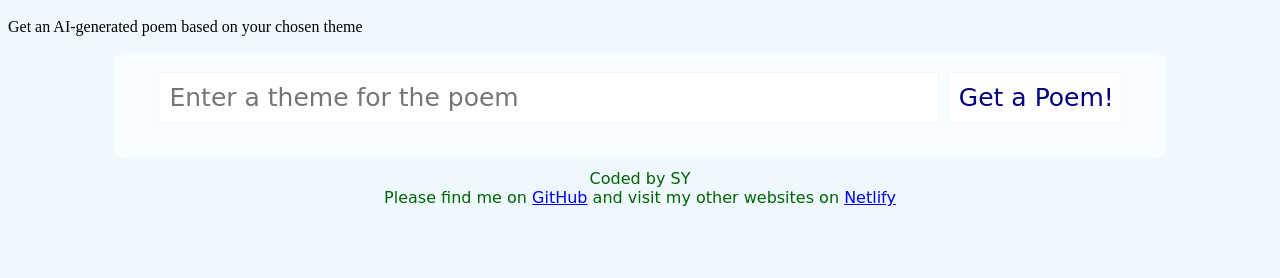
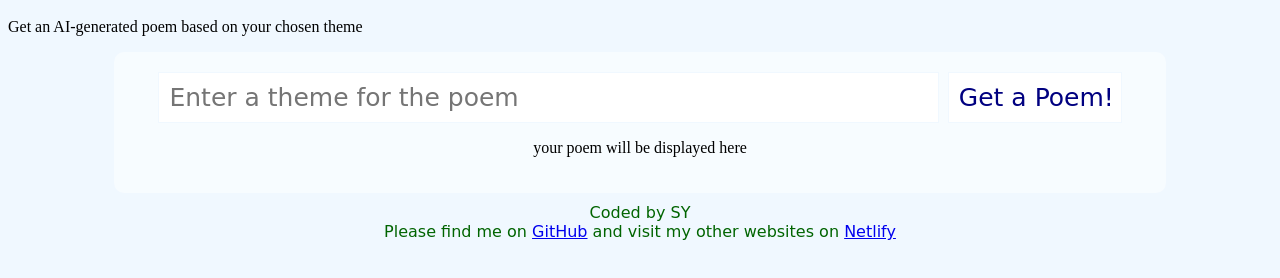
Before and after one commit to SY-rabbit/AI-Poems-Project_SY, a plain HTML site: page index.html in a window 1280 px wide. Shown: the part 132-410 px from the top of the page. Drawn offline with Linux system fonts and the light colour scheme; a web font is replaced by a local one.

```diff
--- a/index.html
+++ b/index.html
@@ -23,7 +23,7 @@
       </form>
       <div class="poem">
         <p class="poem-text">
-          <!-- The generated poem will be displayed here -->
+            your poem will be displayed here
         </p>
     </main>
     <footer>
```
